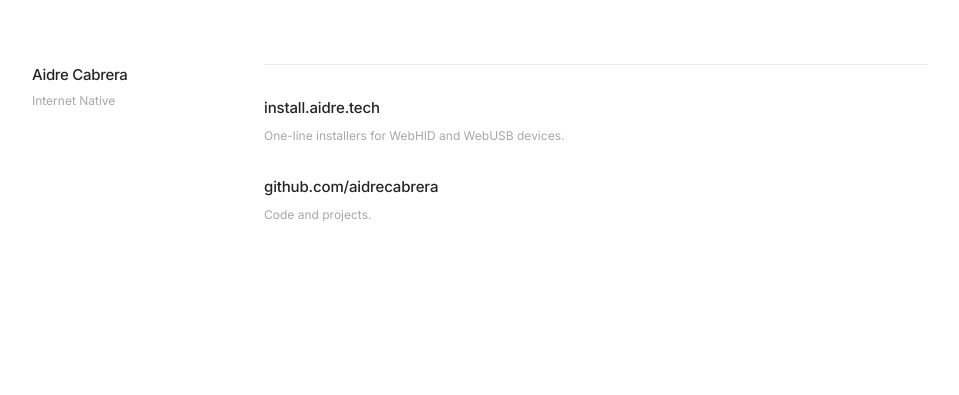
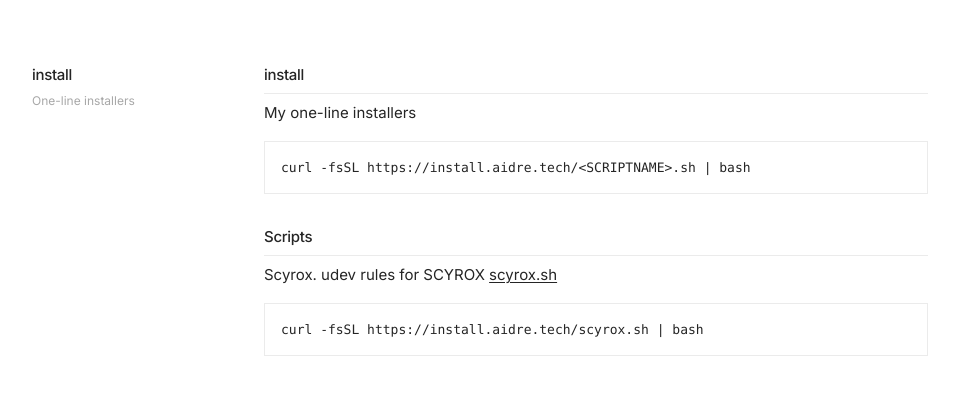
Before and after one commit to aidrecabrera/install, a Jekyll site: the page built from README.md, in a window 1280 px wide. Shown: the top 395 px of the page, without its empty margins (160-1119 px from the left). Built offline with Jekyll 4.4.1, drawn with Linux system fonts in a browser that asks for light colours; our own code applies the rules of GitHub Pages for plain Markdown files.

Commit message:
Refactor default layout to use site variables

```diff
--- a/_layouts/default.html
+++ b/_layouts/default.html
@@ -53,72 +53,134 @@
             height: fit-content;
         }
 
-        h1 {
+        aside h1 {
             font-size: 15px;
             font-weight: 500;
             letter-spacing: -0.02em;
             line-height: 1.4;
         }
 
-        .tagline {
+        aside p {
             font-size: 12px;
             color: var(--graphite);
             line-height: 1.4;
             margin-top: 8px;
         }
 
-        .divider {
-            height: 1px;
-            background: var(--pencil);
-            margin-bottom: 32px;
+        main {
+            min-width: 0;
         }
 
-        .entry {
-            margin-bottom: 32px;
+        h3 {
+            font-size: 15px;
+            font-weight: 500;
+            letter-spacing: -0.02em;
+            line-height: 1.4;
+            margin-bottom: 8px;
+            padding-bottom: 8px;
+            border-bottom: 1px solid var(--pencil);
         }
 
-        .entry:last-child {
-            margin-bottom: 0;
+        h4 {
+            font-size: 15px;
+            font-weight: 500;
+            letter-spacing: -0.02em;
+            line-height: 1.4;
+            margin-top: 32px;
+            margin-bottom: 8px;
         }
 
-        .entry a {
-            position: relative;
+        p {
+            margin-bottom: 16px;
+        }
+
+        a {
+            color: var(--ink);
+            text-decoration: underline;
+            text-underline-offset: 0.15em;
+        }
+
+        a:hover {
+            color: var(--graphite);
+        }
+
+        ul {
+            list-style: none;
+            padding: 0;
+            margin: 0 0 32px 0;
+        }
+
+        li {
+            margin-bottom: 32px;
             font-size: 15px;
-            font-weight: 500;
+            color: var(--graphite);
+            line-height: 1.4;
+        }
+
+        li a {
             color: var(--ink);
             text-decoration: none;
+            font-weight: 500;
             letter-spacing: -0.01em;
             transition: color 150ms var(--ease);
         }
 
-        .entry a::before {
-            content: '';
-            position: absolute;
-            inset: -10px;
-        }
-
-        .entry a:hover {
+        li a:hover {
             color: var(--graphite);
         }
 
-        .entry a:focus-visible {
+        li a:focus-visible {
             outline: 1px solid var(--pencil);
             outline-offset: 2px;
             border-radius: 2px;
         }
 
-        .entry p {
-            font-size: 12px;
-            color: var(--graphite);
-            line-height: 1.4;
-            margin-top: 8px;
+        pre {
+            border: 1px solid var(--pencil);
+            padding: 16px;
+            overflow-x: auto;
+            background: var(--paper);
+            margin-bottom: 32px;
+            font-family: ui-monospace, SFMono-Regular, Menlo, Monaco, Consolas, monospace;
+            font-size: 13px;
+            line-height: 1.5;
+            color: var(--ink);
+        }
+
+        div.highlight {
+            border: 1px solid var(--pencil);
+            padding: 16px;
+            overflow-x: auto;
+            background: var(--paper);
+            margin-bottom: 32px;
+        }
+
+        div.highlight pre {
+            border: none;
+            padding: 0;
+            margin: 0;
+        }
+
+        code {
+            font-family: ui-monospace, SFMono-Regular, Menlo, Monaco, Consolas, monospace;
+            font-size: 13px;
+            color: var(--ink);
+        }
+
+        p code, li code {
+            border: 1px solid var(--pencil);
+            padding: 2px 4px;
+        }
+
+        pre code {
+            border: none;
+            padding: 0;
         }
 
         @media (max-width: 640px) {
             .shell {
                 grid-template-columns: 1fr;
                 padding: 32px 20px;
-                gap: 32px;
             }
 
             aside {
@@ -127,7 +189,7 @@
         }
 
         @media (prefers-reduced-motion: reduce) {
-            .entry a {
+            li a {
                 transition: none;
             }
         }
@@ -136,19 +198,11 @@
 <body>
     <div class="shell">
         <aside>
-            <h1>Aidre Cabrera</h1>
-            <p class="tagline">Internet Native</p>
+            <h1>{{ site.title }}</h1>
+            <p>{{ site.description }}</p>
         </aside>
         <main>
-            <div class="divider"></div>
-            <div class="entry">
-                <a href="https://install.aidre.tech">install.aidre.tech</a>
-                <p>One-line installers for WebHID and WebUSB devices.</p>
-            </div>
-            <div class="entry">
-                <a href="https://github.com/aidrecabrera">github.com/aidrecabrera</a>
-                <p>Code and projects.</p>
-            </div>
+            {{ content }}
         </main>
     </div>
 </body>
```
Also changed, not shown: other parts of _layouts/default.html (+1 -1 lines).
